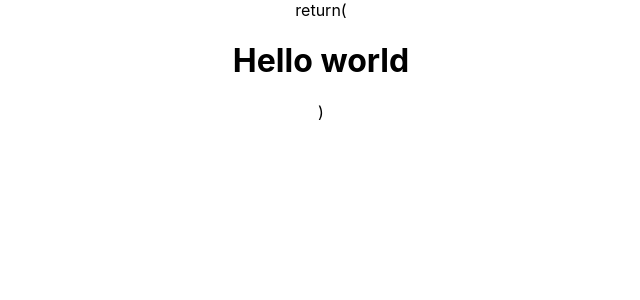
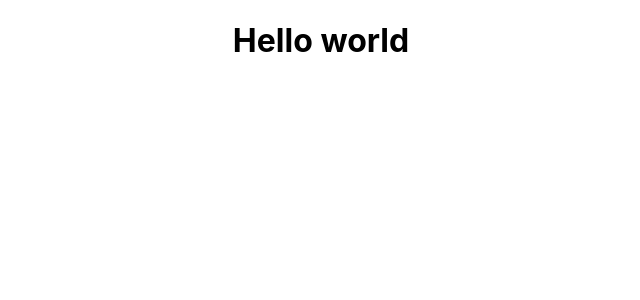
Before and after one commit to HangwelaniN/H.Fitness, a React (Create React App) app: page / in a window 1280 px wide. Shown: the top 300 px of the page, without its empty margins (319-959 px from the left). Built offline with nearby package versions, Linux system fonts and the light colour scheme.

Commit message:
removed error

```diff
--- a/src/App.js
+++ b/src/App.js
@@ -1,12 +1,10 @@
-import logo from './logo.svg';
 import './App.css';
 
 function App() {
   return (
     <div className="App">
-       return(
          <h1>Hello world</h1>
-       )
+
     </div>
   );
 }
```
